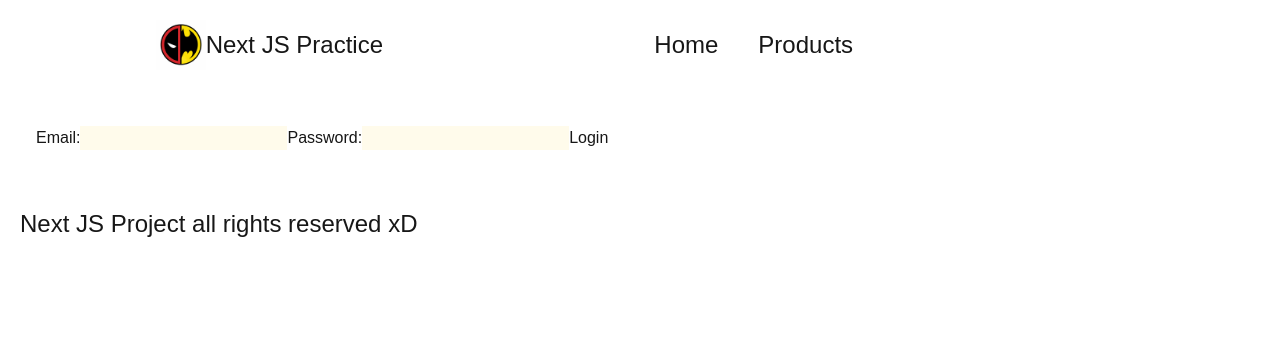
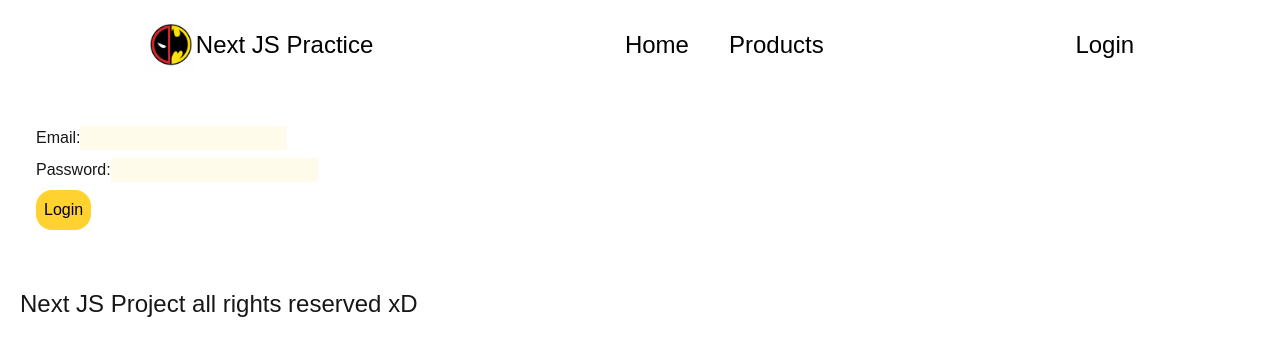
Before and after one commit to SiddheshSoni/Nextjs-practice, a Next.js app: page /login in a window 1280 px wide. Shown: the top 356 px of the page. Built offline with nearby package versions, Linux system fonts and the light colour scheme; no server answers.

Commit message:
authentication, protected page etc

```diff
--- /dev/null
+++ b/src/app/_UI/Header.js
@@ -0,0 +1,48 @@
+
+import Image from "next/image";
+import Link from "next/link";
+import { cookies } from "next/headers";
+import LogoutBtn from "./LogoutBtn";
+
+export default async function Header() {
+  const cookieStore = await cookies();          // ← function call
+  const token = cookieStore.get("token"); // returns { name, value } or undefined
+  const loggedIn = !!token;
+
+  const logoutHandler = async (e) =>{
+        e.preventDefault();
+
+        const res = await fetch('/api/logout',{
+            method:'POST',
+        });
+
+        if(res.ok){
+            router.push('/login');
+        }else{
+            alert("user logged out successfully!");
+        }
+
+    }
+  return (
+    <header style={{ backgroundColor: "white", color: "black", fontSize: "1.5rem", padding: "20px" }}>
+      <div className="flex justify-around items-center">
+        <div className="flex items-center">
+          <Image src="/assets/logo.png" alt="logoDB" width={50} height={50} />
+          Next JS Practice
+        </div>
+
+        <div className="flex gap-10">
+          <Link href="/">Home</Link>
+          <Link href="/products">Products</Link>
+        </div>
+
+        <div>
+          {!loggedIn && <Link href="/login">Login</Link>}
+          {loggedIn && (
+            <LogoutBtn/>
+          )}
+        </div>
+      </div>
+    </header>
+  );
+}
--- /dev/null
+++ b/src/app/_UI/LogoutBtn.js
@@ -0,0 +1,19 @@
+"use client";
+
+import { useRouter } from "next/navigation";
+
+export default function LogoutBtn() {
+  const router = useRouter();
+
+  const handleLogout = async () => {
+    await fetch("/logout", { method: "POST" });
+    router.refresh();      // re-render server components
+    router.push("/login"); // send user back to login
+  };
+
+  return (
+    <button onClick={handleLogout}>
+      Logout
+    </button>
+  );
+}
--- a/src/app/api/login/route.js
+++ b/src/app/api/login/route.js
@@ -5,7 +5,7 @@ import { NextResponse } from "next/server";
 export async function POST(request){
     const {email, password } = await request.json();
 
-    if(email != 'sid@mail.com' || password !='qwertywasd'){
+    if(email != 'sid@mail.com' || password !='123wasd'){
         return NextResponse.json({error:"Invalid Creadentials!"}, {status:401});
     }
 
--- a/src/app/layout.js
+++ b/src/app/layout.js
@@ -2,6 +2,7 @@ import { Geist, Geist_Mono } from "next/font/google";
 import "./globals.css";
 import Link from "next/link";
 import Image from "next/image";
+import Header from "./_UI/Header";
 
 
 const geistSans = Geist({
@@ -25,21 +26,7 @@ export default function RootLayout({ children }) {
       <body
         className={`${geistSans.variable} ${geistMono.variable} antialiased`}
       >
-        <header style={{backgroundColor:'white !important', color:'black !important', fontSize: '1.5rem' , padding:'20px'}}>
-          <div className=" flex justify-around items-center">
-            <div className="flex items-center ">
-              <Image src={'/assets/logo.png'} alt='logoDB' width={50} height={50}/>
-              Next JS   Practice
-            </div>
-            <div className=" flex gap-10">
-              <Link href={"/"}>Home</Link>
-              <Link href={"/products"}>Products</Link>
-            </div>
-            <div>
-
-            </div>
-          </div>
-          </header>
+        <Header />
 
         {children}
 
--- a/src/app/login/page.js
+++ b/src/app/login/page.js
@@ -37,12 +37,13 @@ const Page = () => {
     <div className="m-9 gap-2">
         <form onSubmit={submitHandler}>
             <label>Email:</label>
-            <input className=" bg-amber-50 text-black" type="email" value={email} onChange={(e)=>setEmail(e.target.value)}/>
+            <input className=" mb-2 bg-amber-50 text-black" type="email" value={email} onChange={(e)=>setEmail(e.target.value)}/>
+            <br/>
+            <label>Password:</label>
+            <input className=" mb-2 bg-amber-50 text-black" type="password" value={password} onChange={(e)=>setPassword(e.target.value)}/>
+            <br/>
 
-            <label>Password:</label>
-            <input className=" bg-amber-50 text-black" type="password" value={password} onChange={(e)=>setPassword(e.target.value)}/>
-
-            <button type="submit">Login</button>
+            <button className="p-2 text-black bg-amber-300 rounded-2xl " type="submit">Login</button>
         </form>
     </div>
   )
--- a/src/app/middleware.js
+++ b/src/middleware.js
@@ -1,5 +1,5 @@
 import { NextResponse } from "next/server";
-import { verifyToken } from "./lib/auth";
+import { verifyToken } from "./app/lib/auth";
 
 export async function middleware(request) {
   const token = request.cookies.get("token")?.value;
```
